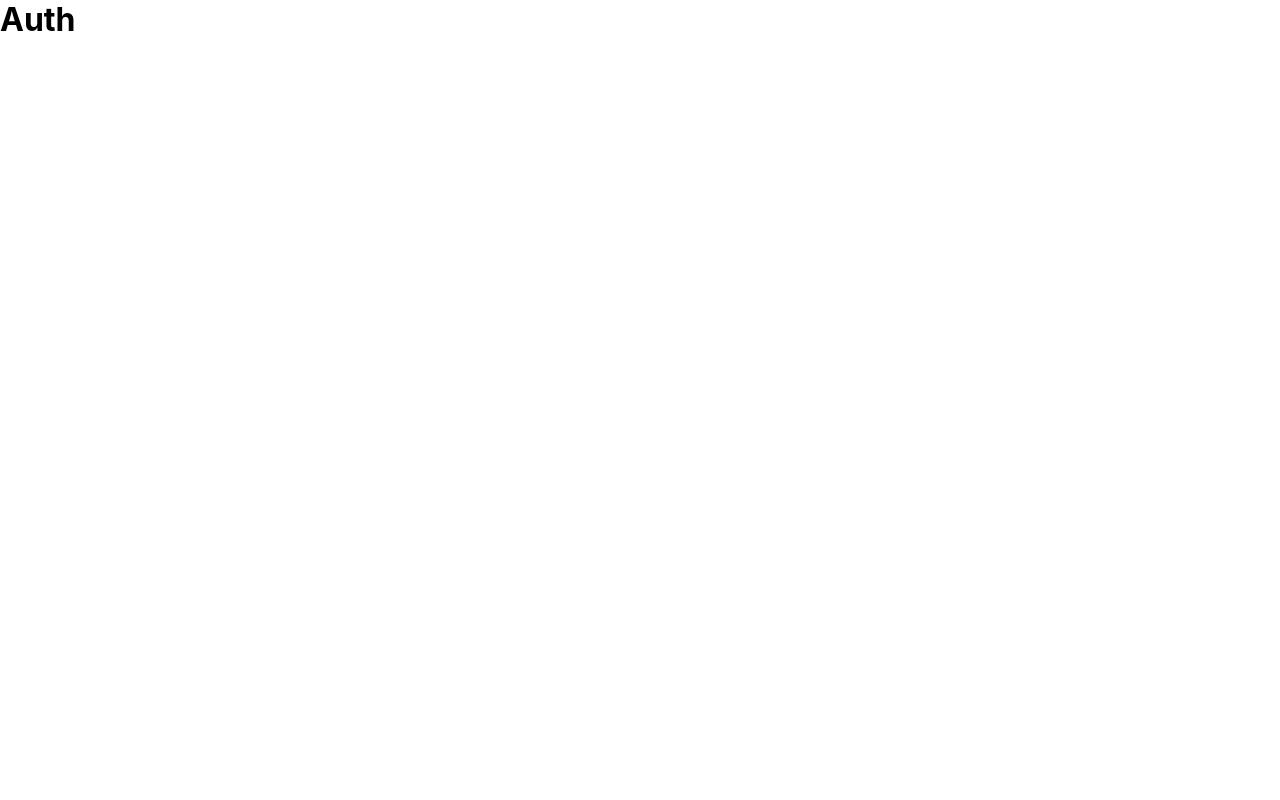
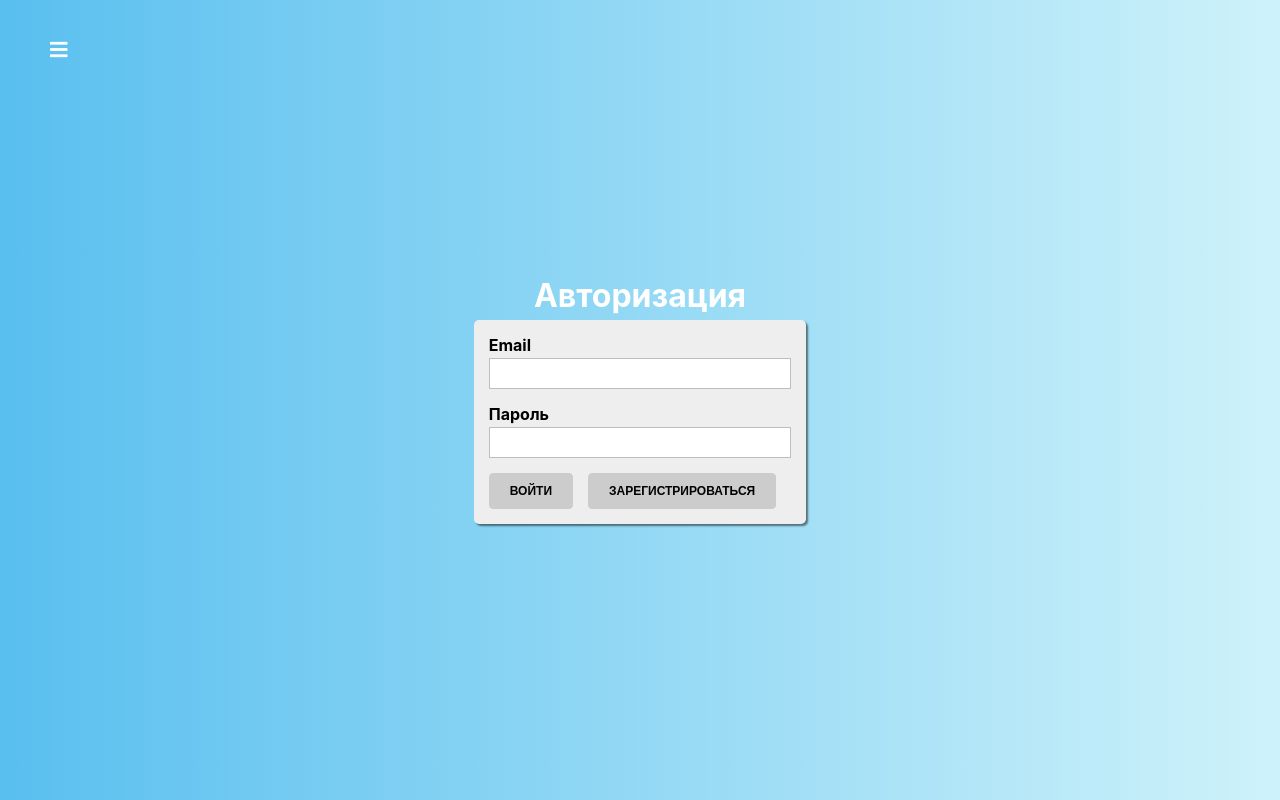
Before and after one commit to filya63/quizSPA, a React (Create React App) app: page /auth in a window 1280 px wide. Built offline with nearby package versions, Linux system fonts and the light colour scheme.

Commit message:
addFormLogin

```diff
--- a/package.json
+++ b/package.json
@@ -6,6 +6,7 @@
     "@testing-library/jest-dom": "^4.2.4",
     "@testing-library/react": "^9.5.0",
     "@testing-library/user-event": "^7.2.1",
+    "is_js": "^0.9.0",
     "react": "^16.13.1",
     "react-dom": "^16.13.1",
     "react-router-dom": "^5.2.0",
--- /dev/null
+++ b/src/components/ui/Input/Input.jsx
@@ -0,0 +1,33 @@
+import React from 'react';
+import classes from './Input.module.css';
+
+const isInvalid = ({valid, touched, shouldValidate}) => {
+    return !valid && shouldValidate && touched
+}
+
+const Input = props => {
+    const inputType = props.type || 'text';
+    const cls = [classes.Input];
+    const htmlFor = `${inputType}-${Math.random()}`;
+    if(isInvalid(props) ) {
+        cls.push(classes.invalid);
+    }
+    return (
+        <div className={cls.join(' ')}>
+            <label htmlFor={htmlFor}>{props.label}</label>
+            <input
+                type={inputType}
+                id={htmlFor}
+                value={props.value}
+                onChange={props.onChange}
+            />
+            {
+                isInvalid(props)
+                ? <span>{props.errorMessage || 'Введите верное значение'}</span>
+                : null
+            }
+        </div>
+    )
+}
+
+export default Input;
--- /dev/null
+++ b/src/components/ui/Input/Input.module.css
@@ -0,0 +1,27 @@
+.Input {
+    margin-bottom: 15px;
+}
+.Input label {
+    margin-bottom: 3px;
+    padding: 0;
+    display: block;
+    font-weight: bold;
+}
+.Input input {
+    display: block;
+    box-sizing: border-box;
+    border: 1px solid #bebebe;
+    padding: 7px;
+    margin: 0 0 5px;
+    width: 100%;
+    outline: none;
+    transition: all 300ms ease-in-out;
+}
+.Input span {
+    color: red;
+    font-size: 12px;
+    font-weight: bold;
+}
+.Input.invalid label {
+    color: red;
+}
--- /dev/null
+++ b/src/components/ui/Input/index.js
@@ -0,0 +1,2 @@
+import Input from './Input';
+export default Input;
--- a/src/containers/Auth/Auth.jsx
+++ b/src/containers/Auth/Auth.jsx
@@ -1,9 +1,107 @@
-import React from 'react';
+import React, {useState} from 'react';
+import classes from './Auth.module.css';
+import Button from '../../components/ui/button';
+import Input from '../../components/ui/Input';
+import is from 'is_js';
 
 const Auth = () => {
+    const [state, setState] = useState({
+        isFormValid: false,
+        formControls: {
+            email: {
+                value: '',
+                type: 'email',
+                label: 'Email',
+                errorMessage: 'Введите корректный email',
+                valid: false,
+                touched: false,
+                validation: {
+                    required: true,
+                    email: true
+                }
+            },
+            password: {
+                value: '',
+                type: 'password',
+                label: 'Пароль',
+                errorMessage: 'Введите корректный пароль',
+                valid: false,
+                touched: false,
+                validation: {
+                    required: true,
+                    minLength: 6
+                }
+            }
+        }
+    });
+    const validateControl = (value, validation) => {
+        if(!validation) {
+            return true;
+        }
+        let isValid = true;
+
+        if(validation.required) {
+            isValid = value.trim() !== '' && isValid; // если значение value не равен пустоте - тогда возвращаем true; && isValid - и если другие не false
+        }
+        if(validation.email) {
+            isValid = is.email(value) && isValid;
+        }
+        if(validation.minLength) {
+            isValid = value.length >= validation.minLength && isValid
+        }
+
+        return isValid;
+    }
+    const onChangeHandler = (event, controlName) => {
+        console.log(event.target.value, controlName);
+
+        const formControls = { ...state.formControls }; // делаем копию state
+        const control = {...formControls[controlName]}; // записываем в контрол объект email или password,
+        // чтобы с ним работать, а далее засетать в настоящий state
+        control.value = event.target.value;
+        control.touched = true;
+        control.valid = validateControl(control.value, control.validation);
+
+        let isFormValid = true;
+        Object.keys(formControls).forEach(name => {
+            isFormValid = formControls[name].valid && isFormValid; // если у каждого объекта свойство valid true и isFormValid
+            // был равен true - то значение всегда будет true
+        })
+
+        formControls[controlName] = control; // записываем в объект с ключом controlName(email или password) измененные данные
+        setState({formControls, isFormValid}) // сетаем измененный объект
+    }
+    const renderInputs = () => {
+        return Object.keys(state.formControls).map((controlName, index) => {
+            const control = state.formControls[controlName];
+            console.log(control);
+            return (
+                <Input
+                    key={controlName + index}
+                    type={control.type}
+                    value={control.value}
+                    valid={control.valid}
+                    touched={control.touched}
+                    label={control.label}
+                    errorMessage={control.errorMessage}
+                    shouldValidate={!!control.validation}
+                    onChange={event => onChangeHandler(event, controlName)}
+                />
+            )
+        })
+    }
+    const submitHandler = event => {
+        event.preventDefault();
+    }
     return(
-        <div>
-            <h1>Auth</h1>
+        <div className={classes.Auth}>
+            <h1>Авторизация</h1>
+            <form onSubmit={submitHandler} className={classes.AuthForm}>
+                { renderInputs() }
+
+                <Button type="success" disabled={state.isFormValid ? false : true}>Войти</Button>
+                <Button type="primary" disabled={state.isFormValid ? false : true}>Зарегистрироваться</Button>
+            </form>
         </div>
     )
 }
--- /dev/null
+++ b/src/containers/Auth/Auth.module.css
@@ -0,0 +1,20 @@
+.Auth {
+    display: flex;
+    justify-content: center;
+    align-items: center;
+    flex-grow: 1;
+    flex-direction: column;
+    background: linear-gradient(270deg, #cef2fa 0%, #59bfef 100%);
+}
+.Auth h1 {
+    width: 100%;
+    text-align: center;
+    color: #fff;
+    margin-bottom: 5px;
+}
+.AuthForm {
+    background: #eee;
+    box-shadow: 2px 2px 2px rgba(0, 0, 0, .5);
+    padding: 15px;
+    border-radius: 5px;
+}
```
Also changed, not shown: 1 other file (tests, documents, lock files or other folders).
